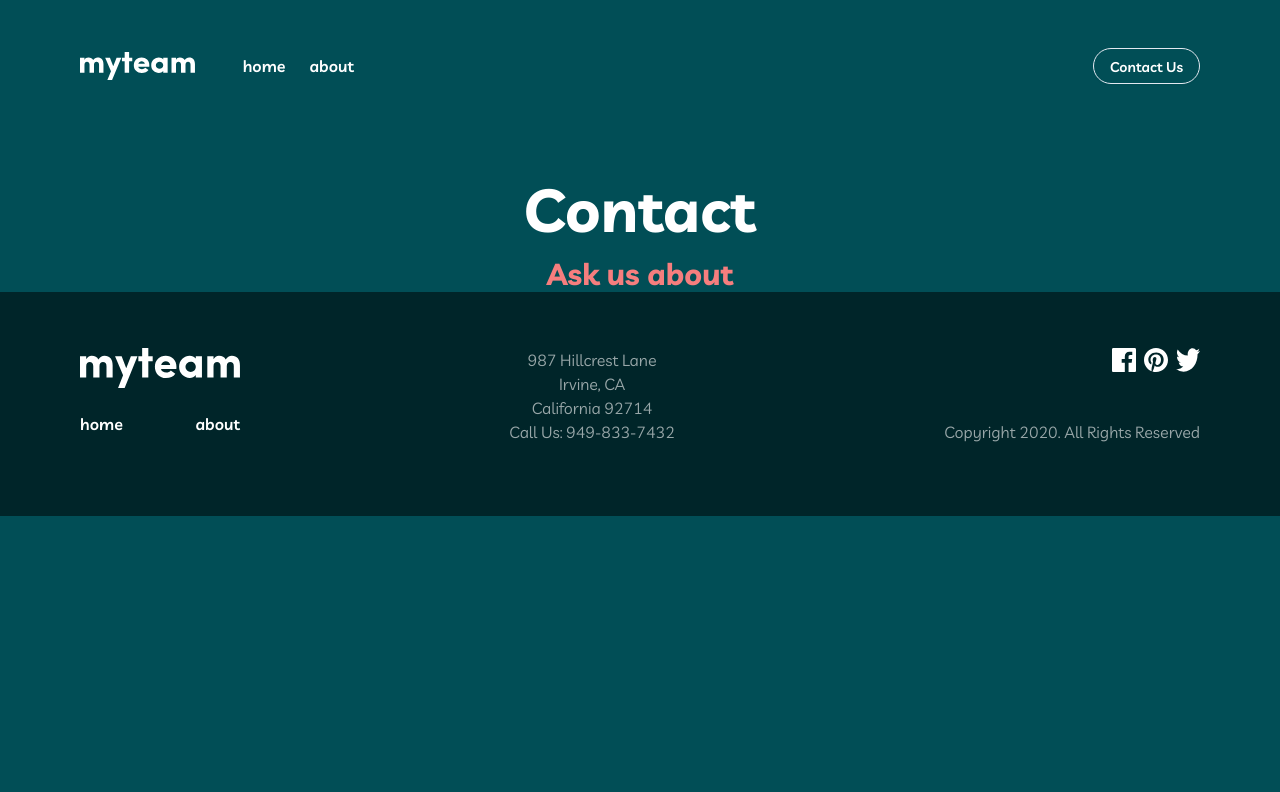
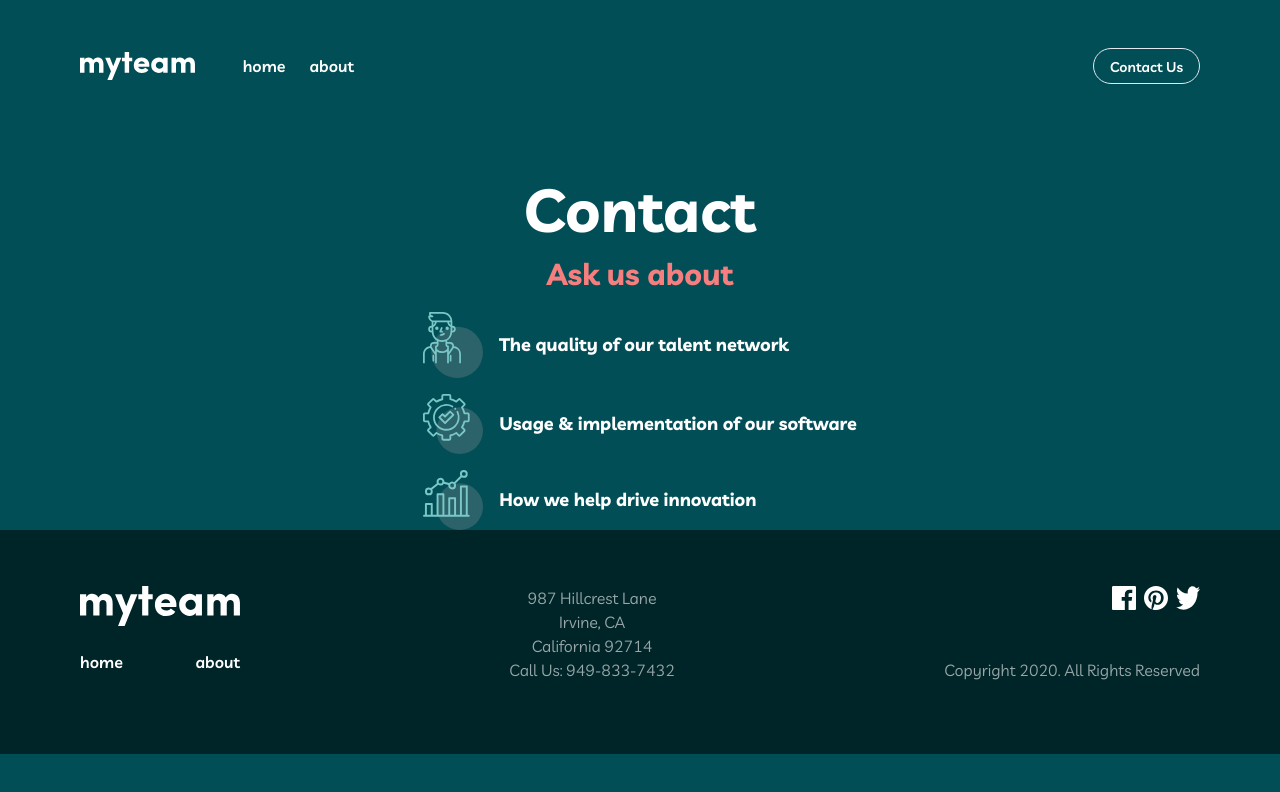
Before and after one commit to d-zucho/myteam-challenge24, a Next.js app: page /contact in a window 1280 px wide. Shown: the top 792 px of the page. Built offline with nearby package versions, Linux system fonts and the light colour scheme.

Commit message:
add starter contact text. start contact form

```diff
--- a/src/app/contact/page.tsx
+++ b/src/app/contact/page.tsx
@@ -1,13 +1,37 @@
+import MaxWidthWrapper from '@/components/MaxWidthWrapper'
+import { contactTopics } from '@/data/textData'
+import Image from 'next/image'
+
 const ContactPage = () => {
   return (
     <div className=''>
-      {/* text container */}
-      <div>
-        <div className='text-center space-y-4'>
-          <h1 className='text-5xl font-bold md:text-6xl'>Contact</h1>
-          <p className='text-lightCoral font-bold text-3xl'>Ask us about</p>
+      <MaxWidthWrapper>
+        {/* text container */}
+        <div>
+          <div className='text-center space-y-4 pb-5'>
+            <h1 className='text-5xl font-bold md:text-6xl'>Contact</h1>
+            <p className='text-lightCoral font-bold text-3xl'>Ask us about</p>
+          </div>
+          <div className='space-y-4 mx-auto w-fit'>
+            {contactTopics.map((topic) => (
+              <div key={topic.key}>
+                <div className='flex items-center space-x-4'>
+                  <div className='relative shrink-0'>
+                    <Image
+                      src={topic.image}
+                      alt={topic.topic}
+                      height={60}
+                      width={60}
+                      className='object-center object-contain'
+                    />
+                  </div>
+                  <p className='text-lg font-bold'>{topic.topic}</p>
+                </div>
+              </div>
+            ))}
+          </div>
         </div>
-      </div>
+      </MaxWidthWrapper>
     </div>
   )
 }
--- a/src/components/MobileMenu.tsx
+++ b/src/components/MobileMenu.tsx
@@ -13,7 +13,7 @@ export default function MobileMenu({}: Props) {
         <SheetTrigger>
           <Menu size={32} />
         </SheetTrigger>
-        <SheetContent className='bg-policeBlue w-[350px] text-center pt-20'>
+        <SheetContent className='bg-policeBlue w-[70vw] text-center pt-20'>
           <div className='space-y-10'>
             <div className='font-semibold flex flex-col space-y-6'>
               <SheetClose asChild>
--- a/src/data/textData.ts
+++ b/src/data/textData.ts
@@ -1,4 +1,4 @@
-import { aboutFact, testimonial, director, client } from './types'
+import { aboutFact, testimonial, director, client, contactTopic } from './types'
 
 export const aboutFacts: aboutFact[] = [
   {
@@ -129,3 +129,21 @@ export const clients: client[] = [
     key: 5,
   },
 ]
+
+export const contactTopics: contactTopic[] = [
+  {
+    key: 1,
+    topic: 'The quality of our talent network',
+    image: '/assets/icon-person.svg',
+  },
+  {
+    key: 2,
+    topic: 'Usage & implementation of our software',
+    image: '/assets/icon-cog.svg',
+  },
+  {
+    key: 3,
+    topic: 'How we help drive innovation',
+    image: '/assets/icon-chart.svg',
+  },
+]
--- a/src/data/types.ts
+++ b/src/data/types.ts
@@ -26,3 +26,9 @@ export type client = {
   image: string
   name: string
 }
+
+export type contactTopic = {
+  key: number
+  topic: string
+  image: string
+}
```
